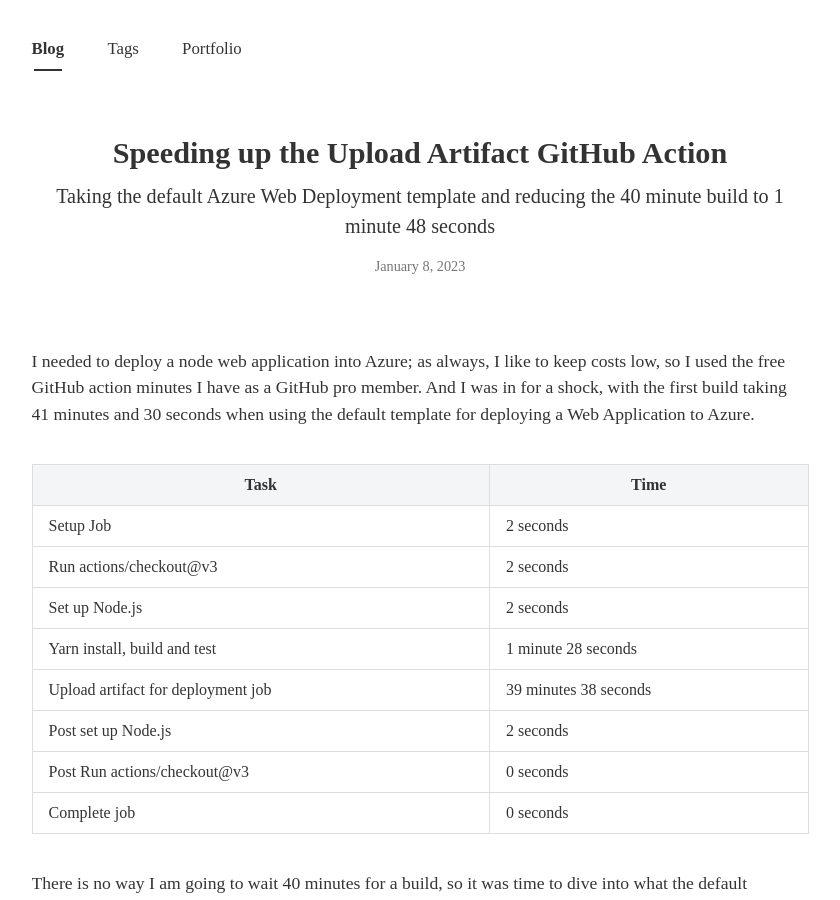
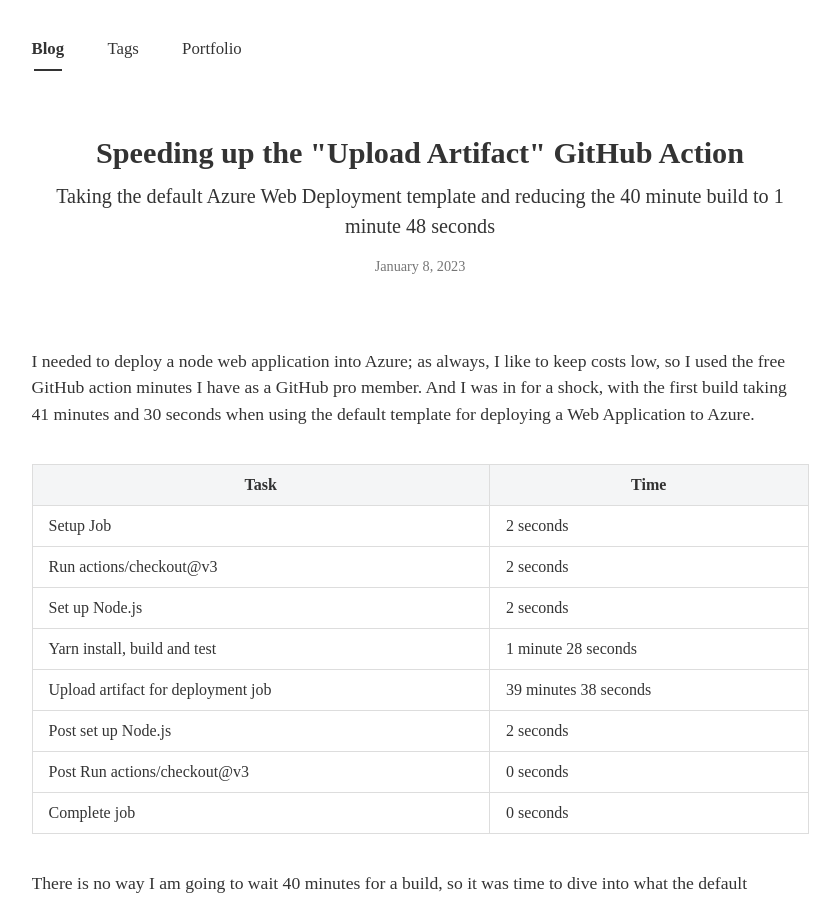
Before and after one commit to TomBillingtonUK/blog, a Jekyll site: the page built from _posts/2023-01-08-speed-up-upload-artifact-action.md, in a window 1280 px wide and 900 px high. Shown: the whole window, without its empty margins (220-1060 px from the left). Built offline with Jekyll 4.4.1, drawn with Linux system fonts in a browser that asks for light colours; nearby versions of some CDN libraries; some web fonts are replaced; comment, search, counter and statistics services are not loaded; some of the changed lines change nothing that is shown.

Commit message:
Updated todays blog post

```diff
--- a/_posts/2023-01-08-why-package-size-matters.md
+++ b/_posts/2023-01-08-speed-up-upload-artifact-action.md
@@ -1,8 +1,8 @@
 ---
 layout: post
-title: Speeding up the Upload Artifact GitHub Action
+title: Speeding up the "Upload Artifact" GitHub Action
 subtitle : Taking the default Azure Web Deployment template and reducing the 40 minute build to 1 minute 48 seconds
-image: assets\img\posts\2023-01-08-why-package-size-matters\social-media-post.png
+image: assets\img\posts\2023-01-08-speed-up-upload-artifact-action\social-media-post.png
 imageWidth: 1080
 imageHeight: 1080
 tags: [Devops, Time Savers, GitHub Actions]
@@ -119,7 +119,7 @@
 In this extreme example, I shaved around 40 minutes off the build process, mainly because the default GitHub action template isn't performant. There is some advice I would give to those reading which is:
 <br/>
 <br/>
-![Check the size of your package today](/assets/img/posts/2023-01-08-why-package-size-matters/check-size-of-package-today.png)
+![Check the size of your package today](/assets/img/posts/2023-01-08-speed-up-upload-artifact-action/reduce-size-of-package.png)
 <br/>
 <br/>
 An efficient build process means that you are waiting around less. A shorter feedback loop will help you build and test code faster. Think back to 2022; if each build you did took 30 seconds less, how many hours would you have saved?
```
Also changed, not shown: assets/img/posts/2023-01-08-speed-up-upload-artifact-action/reduce-size-of-package.png (added), assets/img/posts/2023-01-08-speed-up-upload-artifact-action/social-media-post.png (added), assets/img/posts/2023-01-08-why-package-size-matters/check-size-of-package-today.png (deleted), assets/img/posts/2023-01-08-why-package-size-matters/social-media-post.png (deleted).
